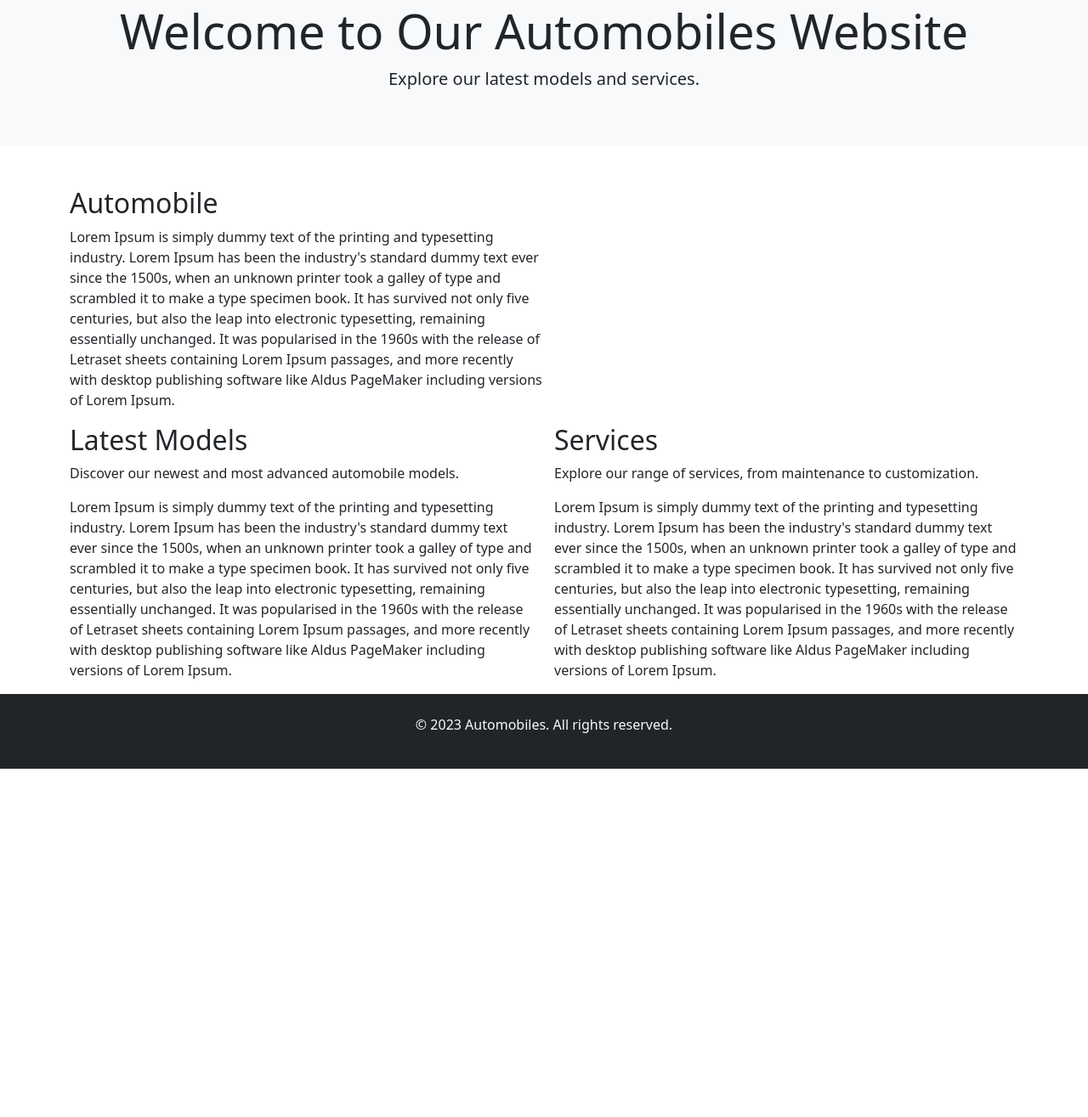
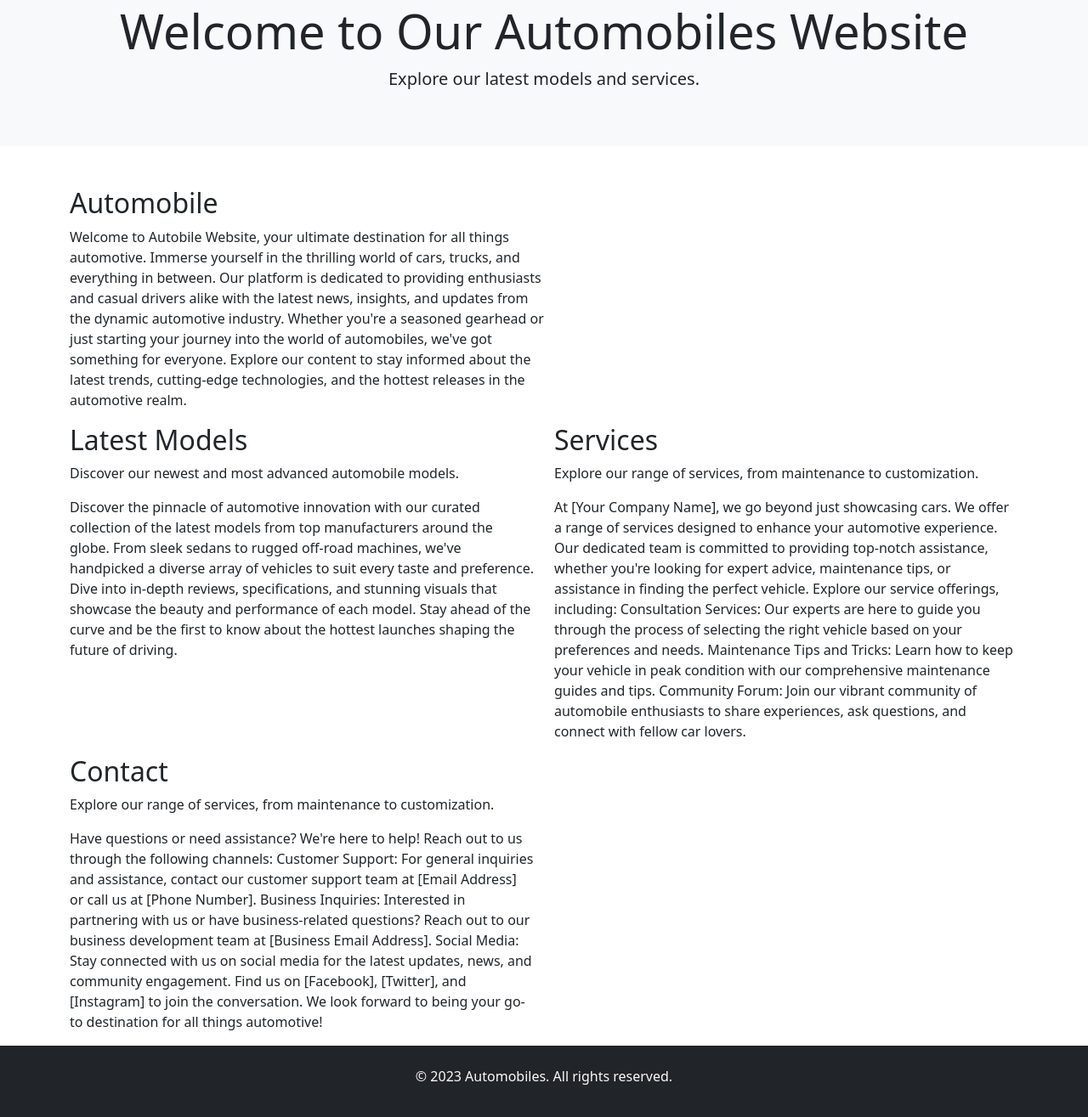
Before and after one commit to automobilelover/automobilelover.github.io, a plain HTML site: page index.html in a window 1280 px wide. Shown: the part 101-1416 px from the top of the page at 85% size. Before the commit the page ends 1006 px from the top, so only its background shows below. Drawn offline with nearby package versions, Linux system fonts and the light colour scheme.

Commit message:
Update index.html

```diff
--- a/index.html
+++ b/index.html
@@ -56,18 +56,23 @@
     <div class="container mt-5">
 	 <div class="col-md-6" name="home" id = "home">
                 <h2>Automobile</h2>
-                <p>Lorem Ipsum is simply dummy text of the printing and typesetting industry. Lorem Ipsum 		has been the industry's standard dummy text ever since the 1500s, when an unknown printer 		took a galley of type and scrambled it to make a type specimen book. It has survived not 		only five centuries, but also the leap into electronic typesetting, remaining essentially 		unchanged. It was popularised in the 1960s with the release of Letraset sheets containing 		Lorem Ipsum passages, and more recently with desktop publishing software like Aldus 			PageMaker including versions of Lorem Ipsum.</p>
+                <p>Welcome to Autobile Website, your ultimate destination for all things automotive. Immerse yourself in the thrilling world of cars, trucks, and everything in between. Our platform is dedicated to providing enthusiasts and casual drivers alike with the latest news, insights, and updates from the dynamic automotive industry. Whether you're a seasoned gearhead or just starting your journey into the world of automobiles, we've got something for everyone. Explore our content to stay informed about the latest trends, cutting-edge technologies, and the hottest releases in the automotive realm.</p>
             </div>
         <div class="row">
             <div class="col-md-6" name="model" id = "model">
                 <h2>Latest Models</h2>
                 <p>Discover our newest and most advanced automobile models.</p>
-                <p>Lorem Ipsum is simply dummy text of the printing and typesetting industry. Lorem Ipsum 		has been the industry's standard dummy text ever since the 1500s, when an unknown printer 		took a galley of type and scrambled it to make a type specimen book. It has survived not 		only five centuries, but also the leap into electronic typesetting, remaining essentially 		unchanged. It was popularised in the 1960s with the release of Letraset sheets containing 		Lorem Ipsum passages, and more recently with desktop publishing software like Aldus 			PageMaker including versions of Lorem Ipsum.</p>
+                <p>Discover the pinnacle of automotive innovation with our curated collection of the latest models from top manufacturers around the globe. From sleek sedans to rugged off-road machines, we've handpicked a diverse array of vehicles to suit every taste and preference. Dive into in-depth reviews, specifications, and stunning visuals that showcase the beauty and performance of each model. Stay ahead of the curve and be the first to know about the hottest launches shaping the future of driving.</p>
             </div>
-            <div class="col-md-6">
+            <div class="col-md-6" name="services" id = "services">
                 <h2>Services</h2>
                 <p>Explore our range of services, from maintenance to customization.</p>
-                <p>Lorem Ipsum is simply dummy text of the printing and typesetting industry. Lorem Ipsum 		has been the industry's standard dummy text ever since the 1500s, when an unknown printer 		took a galley of type and scrambled it to make a type specimen book. It has survived not 		only five centuries, but also the leap into electronic typesetting, remaining essentially 		unchanged. It was popularised in the 1960s with the release of Letraset sheets containing 		Lorem Ipsum passages, and more recently with desktop publishing software like Aldus 			PageMaker including versions of Lorem Ipsum.</p>
+                <p>At [Your Company Name], we go beyond just showcasing cars. We offer a range of services designed to enhance your automotive experience. Our dedicated team is committed to providing top-notch assistance, whether you're looking for expert advice, maintenance tips, or assistance in finding the perfect vehicle. Explore our service offerings, including: Consultation Services: Our experts are here to guide you through the process of selecting the right vehicle based on your preferences and needs. Maintenance Tips and Tricks: Learn how to keep your vehicle in peak condition with our comprehensive maintenance guides and tips. Community Forum: Join our vibrant community of automobile enthusiasts to share experiences, ask questions, and connect with fellow car lovers.</p>
+            </div>
+	    <div class="col-md-6" name="contact" id = "contact">
+                <h2>Contact</h2>
+                <p>Explore our range of services, from maintenance to customization.</p>
+                <p>Have questions or need assistance? We're here to help! Reach out to us through the following channels: Customer Support: For general inquiries and assistance, contact our customer support team at [Email Address] or call us at [Phone Number]. Business Inquiries: Interested in partnering with us or have business-related questions? Reach out to our business development team at [Business Email Address]. Social Media: Stay connected with us on social media for the latest updates, news, and community engagement. Find us on [Facebook], [Twitter], and [Instagram] to join the conversation. We look forward to being your go-to destination for all things automotive!</p>
             </div>
         </div>
     </div>
```
